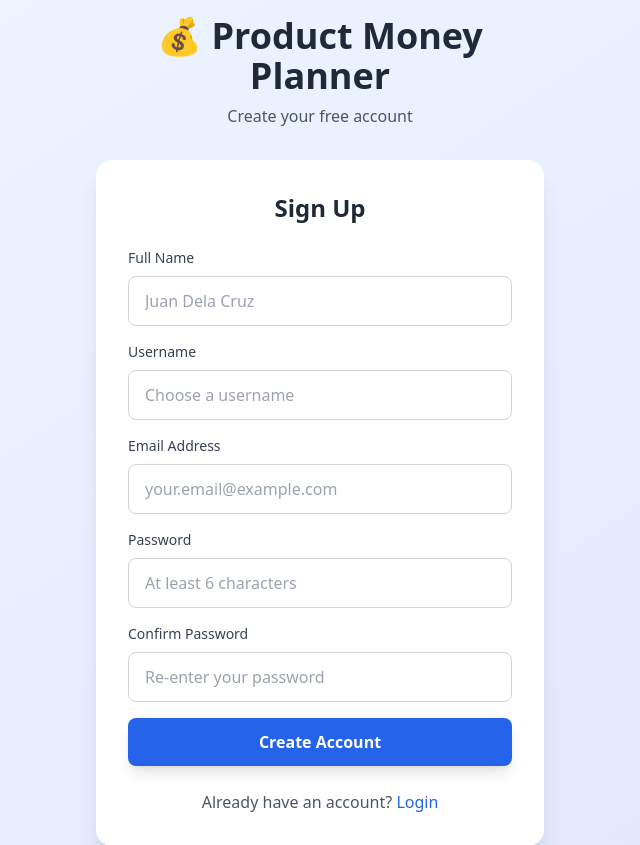
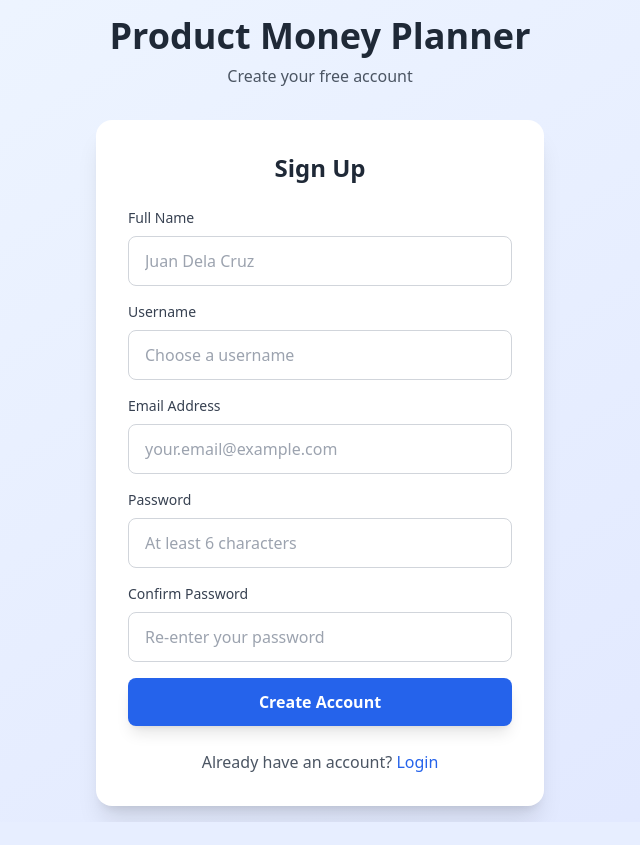
Before and after one commit to kurenaishadow/product-planner, a PHP site: page /register.php in a window 1280 px wide. Shown: the top 845 px of the page, without its empty margins (320-960 px from the left). After the commit the page ends 822 px from the top, so only its background shows below. Run offline with PHP 8.4, Linux system fonts and the light colour scheme; a stand-in replaces the project's code that opens the database connection; some libraries are stand-ins or nearby versions.

```diff
--- a/register.php
+++ b/register.php
@@ -96,7 +96,7 @@ if ($_SERVER['REQUEST_METHOD'] === 'POST' && isset($_POST['register'])) {
     <div class="w-full max-w-md">
         <!-- Logo/Title -->
         <div class="text-center mb-8">
-            <h1 class="text-4xl font-bold text-gray-800 mb-2">💰 Product Money Planner</h1>
+            <h1 class="text-4xl font-bold text-gray-800 mb-2">Product Money Planner</h1>
             <p class="text-gray-600">Create your free account</p>
         </div>
 
```
